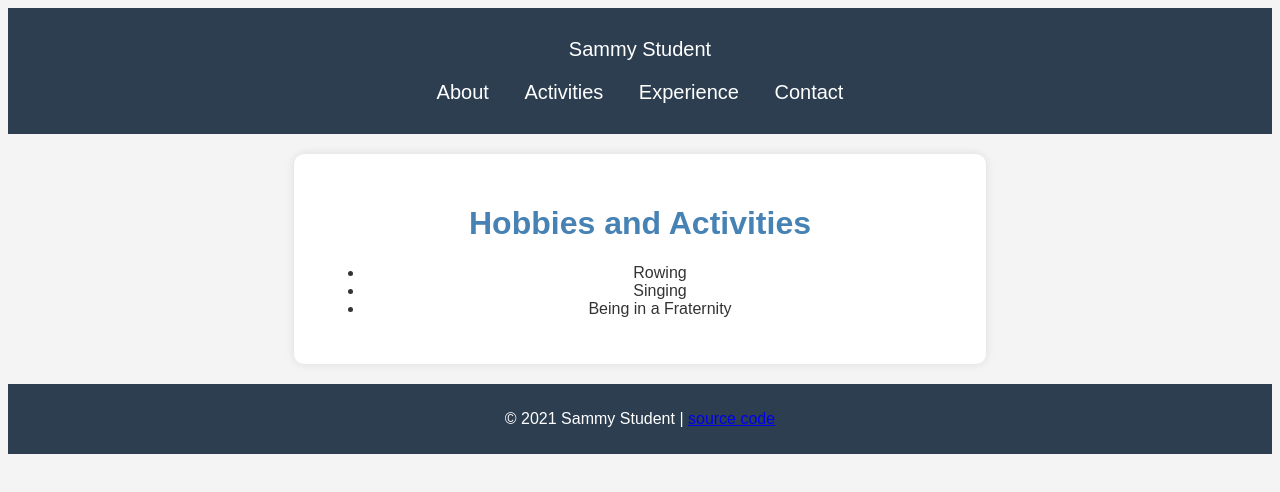
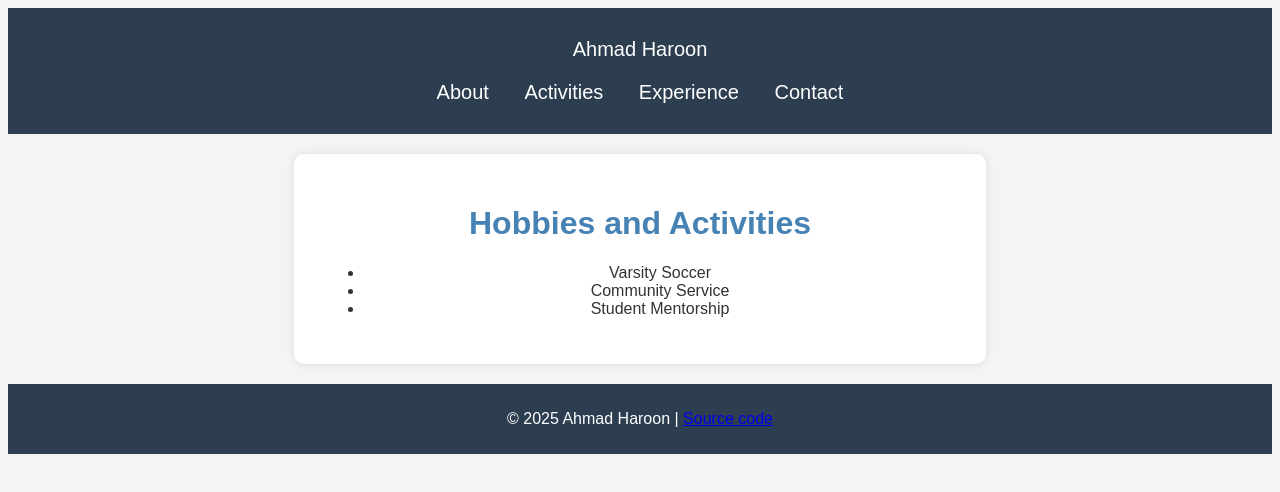
Before and after one commit to ahmadhrc/Ahmad, a plain HTML site: page activities.html in a window 1280 px wide. Drawn offline with Linux system fonts and the light colour scheme.

Commit message:
Update activities.html

```diff
--- a/activities.html
+++ b/activities.html
@@ -2,12 +2,12 @@
 <html>
   <head>
     <meta charset="utf-8">
-    <title>Sammy Student | Work hard, play hard</title>
+    <title>Ahmad Haroon | Master's in Management Student, Georgetown University</title>
     <link rel="stylesheet" href="stylesheets/sammy-style.css">
   </head>
   <body>
     <header>
-      <p><a href="index.html">Sammy Student</a></p>
+      <p><a href="index.html">Ahmad Haroon</a></p>
       <nav>
         <ul>
           <li><a href="about.html">About</a></li>
@@ -21,15 +21,15 @@
     <div class="page">
       <h1>Hobbies and Activities</h1>
       <ul>
-        <li>Rowing</li>
-        <li>Singing</li>
-        <li>Being in a Fraternity</li>
+        <li>Varsity Soccer</li>
+        <li>Community Service</li>
+        <li>Student Mentorship</li>
       </ul>
     </div>
 
     <footer>
-      <p>&copy; 2021 Sammy Student |
-        <a href="https://github.com/prof-rossetti/student-site">source code</a>
+      <p>&copy; 2025 Ahmad Haroon |
+        <a href="https://github.com/ahmadhrc/Ahmad">Source code</a>
       </p>
     </footer>
   </body>
```
